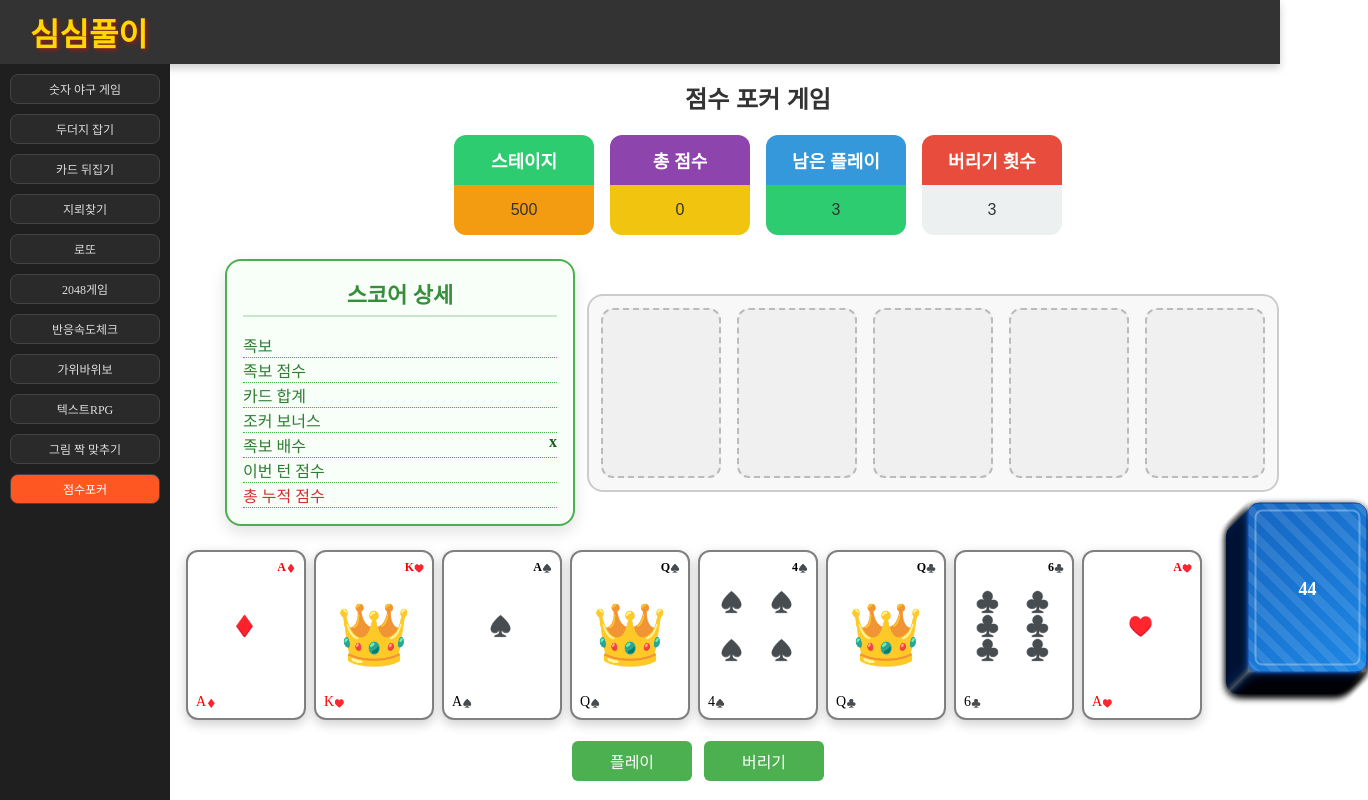
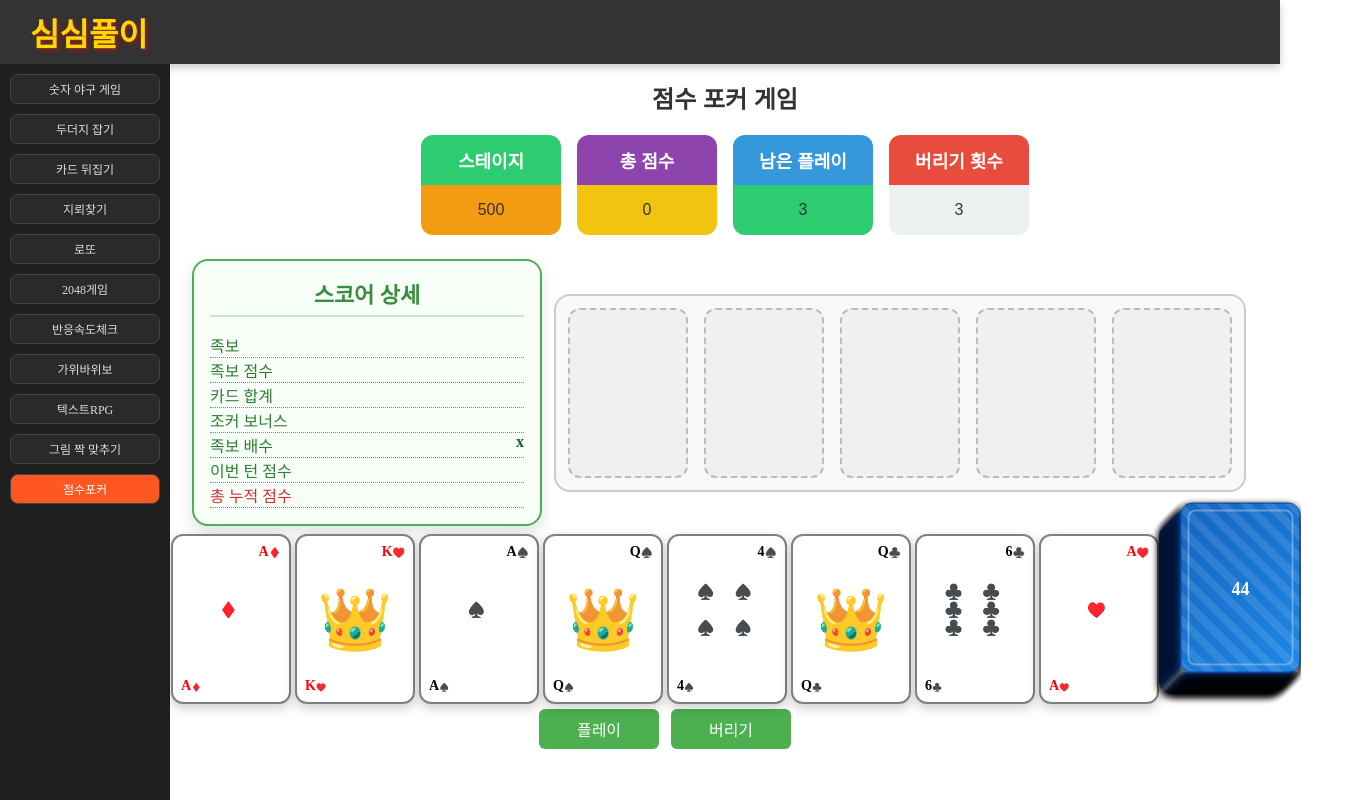
Before and after one commit to tomyhas59/reactGame, a React (Create React App) app: page /poker in a window 1280 px wide. Both pictures are taken after a click on the button "게임 시작". Shown: the whole page, 1368 px wide, since content can reach past the window. Built offline with nearby package versions, Linux system fonts and the light colour scheme.

Commit message:
newGame scoreDetail  add

```diff
--- a/package.json
+++ b/package.json
@@ -7,6 +7,7 @@
     "@testing-library/react": "^13.4.0",
     "@testing-library/user-event": "^13.5.0",
     "gh-pages": "^6.1.1",
+    "gsap": "^3.13.0",
     "react": "^18.2.0",
     "react-dom": "^18.2.0",
     "react-router-dom": "^6.16.0",
--- a/src/pages/poker/Hand.js
+++ b/src/pages/poker/Hand.js
@@ -26,7 +26,7 @@ const Hand = () => {
           >
             <TopRight $suitColor={getSuitColor(card.suit)}>
               {getCardLabel(card.number)}
-              <span style={{ fontSize: "8px" }}>{card.suit}</span>
+              <span>{card.suit}</span>
             </TopRight>
             {card.number >= 11 ? (
               <JQKArt>
@@ -68,7 +68,6 @@ const HandContainer = styled.div`
   display: flex;
   flex-direction: column;
   align-items: center;
-  padding: 16px;
 
   @media (max-width: 600px) {
     padding: 8px;
@@ -78,12 +77,14 @@ const HandContainer = styled.div`
 const CardWrapper = styled.div`
   display: flex;
   justify-content: flex-start;
-  gap: 8px;
-  width: 1024px;
+  gap: 4px;
+
+  @media (max-width: 1200px) {
+    flex-wrap: wrap;
+  }
 
   @media (max-width: 600px) {
     width: 300px;
-
     flex-wrap: wrap;
   }
 `;
@@ -111,39 +112,40 @@ const Card = styled.div`
     background-color: silver;
   }
 
+  @media (max-width: 1200px) {
+    width: 80px;
+    height: 110px;
+  }
+
   @media (max-width: 600px) {
-    width: 60px;
-    height: 80px;
-    padding: 6px;
+    width: 70px;
+    height: 90px;
+    padding: 2px;
   }
 `;
 
 const TopRight = styled.div`
-  font-size: 12px;
+  font-size: 14px;
   font-weight: bold;
   color: ${({ $suitColor }) => $suitColor};
   text-align: right;
-
-  @media (max-width: 600px) {
-    font-size: 8px;
+  span {
+    font-size: 10px;
+  }
+  @media (max-width: 1200px) {
+    font-size: 7px;
   }
 `;
 
-const BottomLeft = styled.div`
-  font-size: 14px;
-  color: ${({ $suitColor }) => $suitColor};
+const BottomLeft = styled(TopRight)`
   text-align: left;
-
-  @media (max-width: 600px) {
-    font-size: 8px;
-  }
 `;
 
 const SuitGrid = styled.div`
   display: grid;
   position: absolute;
-  top: 10px;
-  left: 15px;
+  top: 15%;
+  left: 20%;
   grid-template-columns: repeat(3, 1fr);
   grid-template-rows: repeat(5, 1fr);
   flex-grow: 1;
@@ -159,11 +161,11 @@ const SuitGrid = styled.div`
 `;
 
 const Pip = styled.span`
-  font-size: 20px;
+  font-size: 15px;
   color: ${({ $suitColor }) => $suitColor};
 
-  @media (max-width: 600px) {
-    font-size: 7px;
+  @media (max-width: 1200px) {
+    font-size: 9px;
   }
 `;
 
@@ -178,7 +180,7 @@ const JQKArt = styled.div`
 const Crown = styled.div`
   font-size: 60px;
 
-  @media (max-width: 600px) {
-    font-size: 20px;
+  @media (max-width: 1200px) {
+    font-size: 30px;
   }
 `;
--- a/src/pages/poker/JokerPanel.js
+++ b/src/pages/poker/JokerPanel.js
@@ -61,6 +61,11 @@ const Slot = styled.div`
   display: flex;
   align-items: center;
   justify-content: center;
+
+  @media (max-width: 1200px) {
+    width: 70px;
+    height: 110px;
+  }
 
   @media (max-width: 600px) {
     width: 50px;
--- a/src/pages/poker/RemainDeck.js
+++ b/src/pages/poker/RemainDeck.js
@@ -23,14 +23,6 @@ const RemainDeckContainer = styled.div`
   display: flex;
   align-items: center;
   justify-content: center;
-
-  @media (max-width: 600px) {
-    position: absolute;
-    bottom: 5%;
-    right: 1%;
-    width: 90px;
-    height: 110px;
-  }
 `;
 
 const RemainCard = styled.div`
@@ -74,10 +66,9 @@ const RemainCard = styled.div`
     pointer-events: none;
   }
 
-  @media (max-width: 600px) {
-    width: 50px;
-    height: 70px;
-    font-size: 14px;
-    line-height: 62px;
+  @media (max-width: 1200px) {
+    width: 70px;
+    height: 90px;
+    line-height: 90px;
   }
 `;
--- a/src/pages/poker/index.js
+++ b/src/pages/poker/index.js
@@ -78,7 +78,6 @@ export const Poker = () => {
       setTimeout(() => {
         if (stage > scoreDetail.total) {
           alert("실패");
-          startNewGame();
           setIsStart(false);
         } else {
           setIsJokerChoiceOpen(true);
@@ -149,12 +148,6 @@ const Middle = styled.div`
 const Bottom = styled.div`
   display: flex;
   justify-content: center;
-  width: 100%;
-
-  @media (max-width: 600px) {
-    flex-direction: column;
-    gap: 12px;
-  }
 `;
 
 const HandSection = styled.div`
@@ -162,10 +155,6 @@ const HandSection = styled.div`
   flex-direction: column;
   align-items: center;
   gap: 5px;
-
-  @media (max-width: 600px) {
-    gap: 4px;
-  }
 `;
 
 const StartButton = styled.button`
--- a/src/stores/pokerStore.js
+++ b/src/stores/pokerStore.js
@@ -64,6 +64,7 @@ export const usePokerStore = create((set, get) => ({
       remainingTurns: REMAINING_TURNS,
       discardChances: DISCARD_CHANCES,
       playerJokers: [],
+      scoreDetail: null,
     });
   },
 
```
Also changed, not shown: 1 other file (tests, documents, lock files or other folders).
